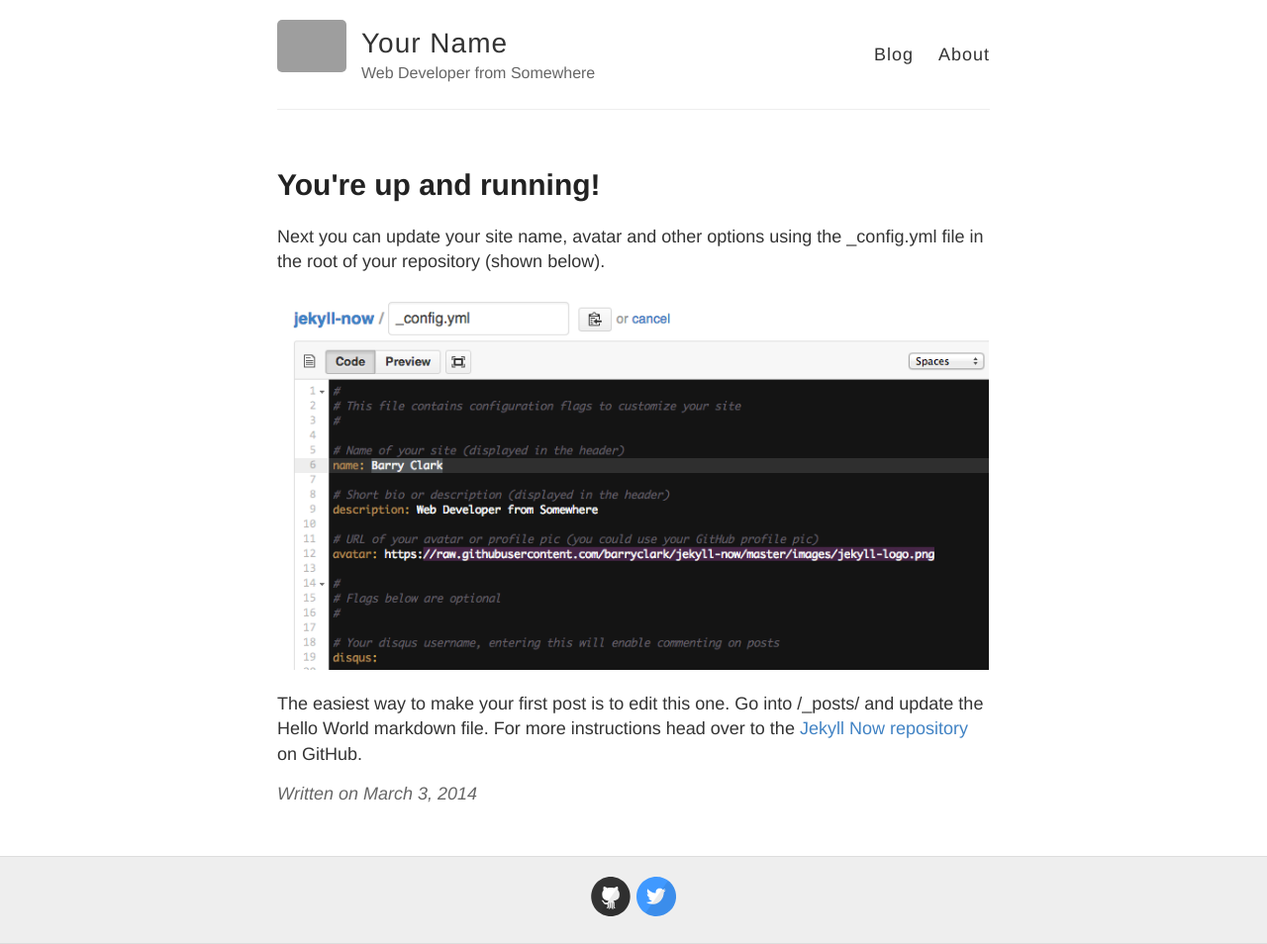
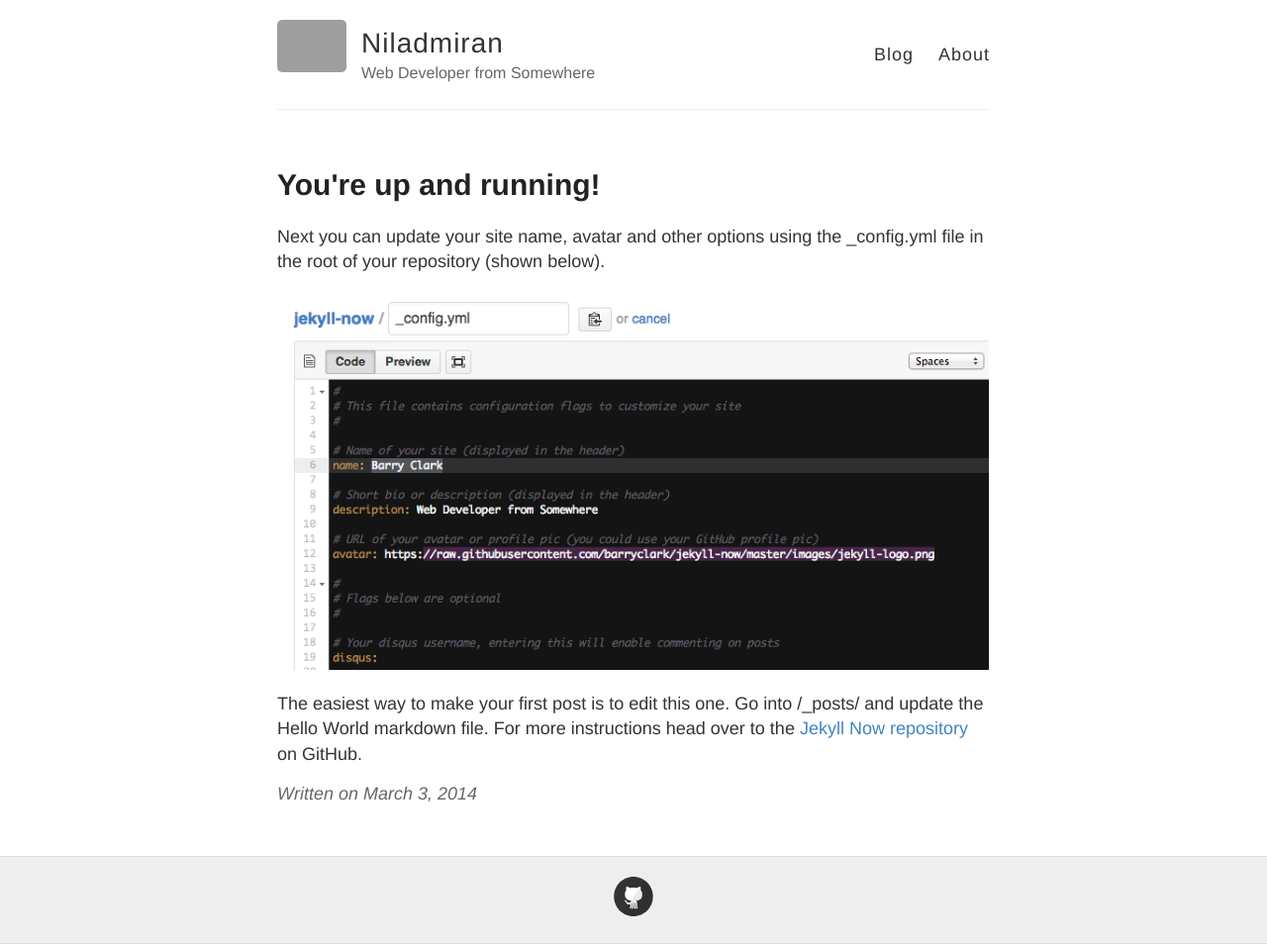
Before and after one commit to niladmiran/niladmiran.github.io, a Jekyll site: the page built from _posts/2014-3-3-Hello-World.md, in a window 1280 px wide. Shown: the whole page at 99% size. Built offline with Jekyll 4.4.1, drawn with Linux system fonts in a browser that asks for light colours; grey boxes are pictures that could not be loaded.

Commit message:
change name

```diff
--- a/_config.yml
+++ b/_config.yml
@@ -3,7 +3,7 @@
 #
 
 # Name of your site (displayed in the header)
-name: Your Name
+name: Niladmiran
 
 # Short bio or description (displayed in the header)
 description: Web Developer from Somewhere
@@ -26,7 +26,7 @@
   linkedin:
   pinterest:
   rss: # just type anything here for a working RSS icon
-  twitter: jekyllrb
+  twitter:
   stackoverflow: # your stackoverflow profile, e.g. "users/50476/bart-kiers"
   youtube: # channel/<your_long_string> or user/<user-name>
   googleplus: # anything in your profile username that comes after plus.google.com/
```
